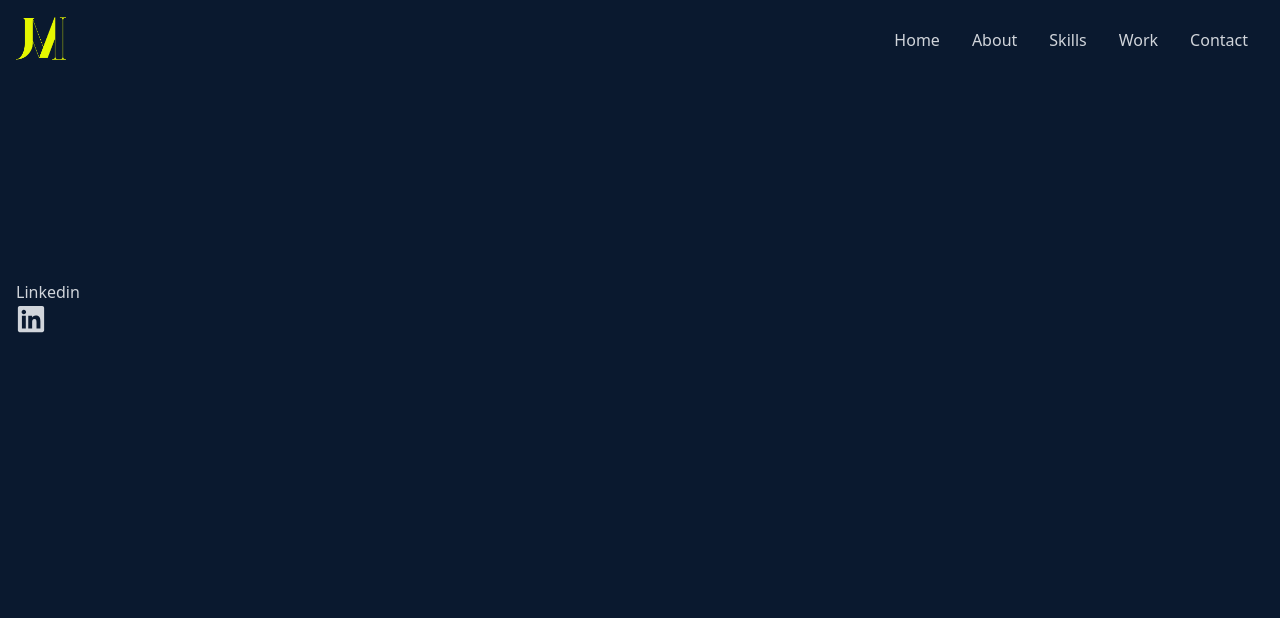
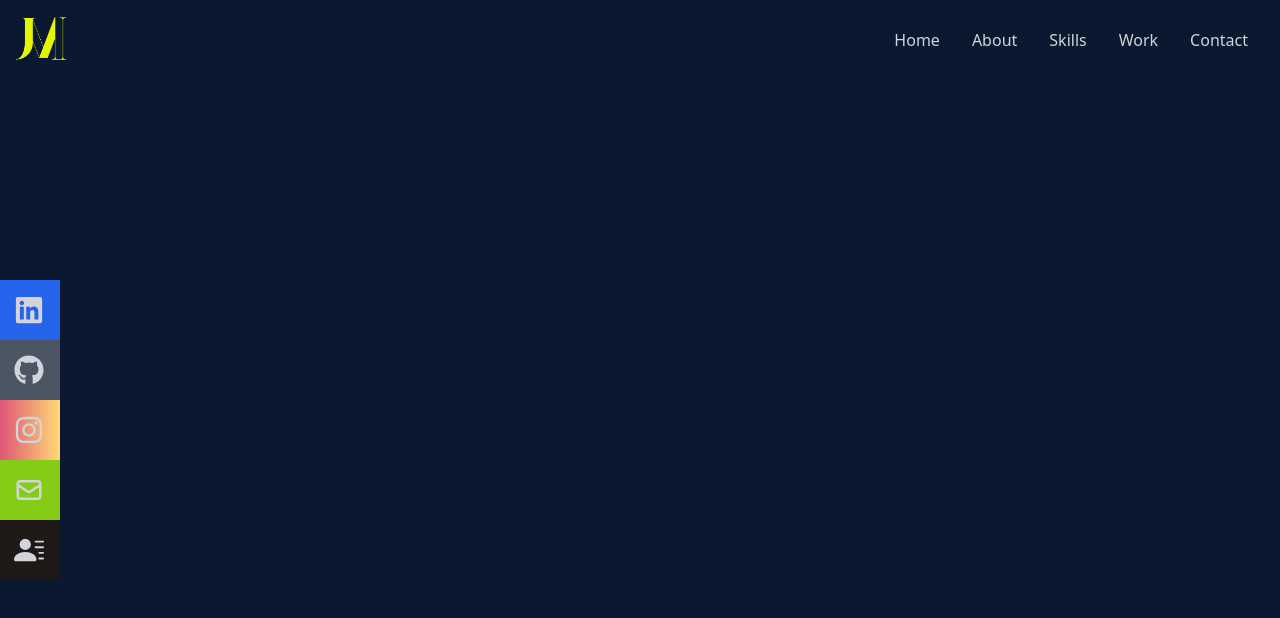
Before and after one commit to Mrwaynejames/mcwilliams_portfolio, a React (Create React App) app in the folder my-app/: page / in a window 1280 px wide. Shown: the top 618 px of the page. Built offline with nearby package versions, Linux system fonts and the light colour scheme.

Commit message:
external links

```diff
--- a/my-app/src/components/Navbar.jsx
+++ b/my-app/src/components/Navbar.jsx
@@ -1,8 +1,8 @@
 import React, {useState}from 'react'
 import logo from '../assets/jm.png'
-import {FaBars, FaTimes, FaGithub, FaLinkedin} from 'react-icons/fa'
+import {FaBars, FaTimes, FaGithub, FaLinkedin, FaInstagram} from 'react-icons/fa'
 import {HiOutlineMail} from 'react-icons/hi'
-import {BaFillPersonLinesFill} from 'react-icons/bs'
+import { BsFillPersonLinesFill} from 'react-icons/bs'
 const Navbar = () => {
     const [nav, setNav] = useState(false)
     const handleClick = () => setNav(!nav)
@@ -38,9 +38,34 @@ const Navbar = () => {
             {/* social icons */}
             <div className='flex fixed flex-col top-[35%] left-0'>
                 <ul>
-                    <li>
-                        <a href="/">
+                    <li className='w-[160px] h-[60px] flex justify-between items-center ml-[-100px] hover:ml-[-10px] duration-300 bg-blue-600' >
+                        <a className='flex justify-between items-center w-full text-gray-300'
+                        href="/">
                             Linkedin <FaLinkedin size={30}/>
+                        </a>
+                    </li>
+                    <li className='w-[160px] h-[60px] flex justify-between items-center ml-[-100px] hover:ml-[-10px] duration-300 bg-gray-600' >
+                        <a className='flex justify-between items-center w-full text-gray-300'
+                        href="/">
+                            Github <FaGithub size={30}/>
+                        </a>
+                    </li>
+                    <li className='w-[160px] h-[60px] flex justify-between items-center ml-[-100px] hover:ml-[-10px] duration-300 bg-gradient-to-r from-[#4f5bd5] via-[#962fbf] via-[#d62976] to-[#feda75] ' >
+                        <a className='flex justify-between items-center w-full text-gray-300'
+                        href="/">
+                            Instagram <FaInstagram size={30}/>
+                        </a>
+                    </li>
+                    <li className='w-[160px] h-[60px] flex justify-between items-center ml-[-100px] hover:ml-[-10px] duration-300 bg-lime-500 ' >
+                        <a className='flex justify-between items-center w-full text-gray-300'
+                        href="/">
+                            Email <HiOutlineMail size={30}/>
+                        </a>
+                    </li>
+                    <li className='w-[160px] h-[60px] flex justify-between items-center ml-[-100px] hover:ml-[-10px] duration-300 bg-stone-900' >
+                        <a className='flex justify-between items-center w-full text-gray-300'
+                        href="/">
+                            Resume <BsFillPersonLinesFill size={30}/>
                         </a>
                     </li>
                 </ul>
```
